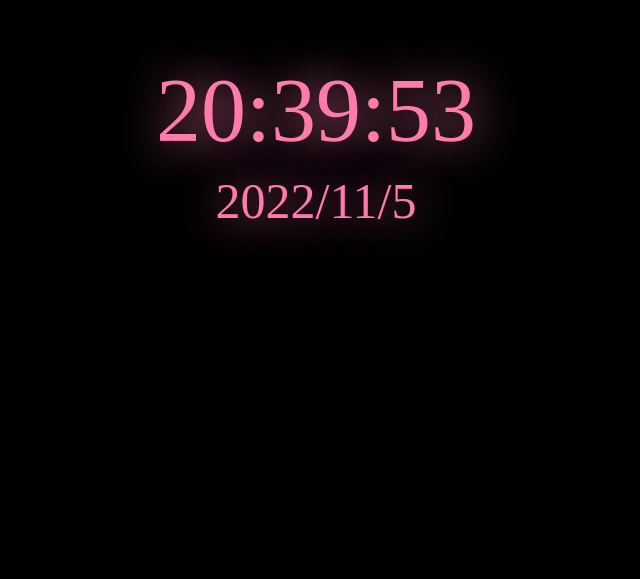
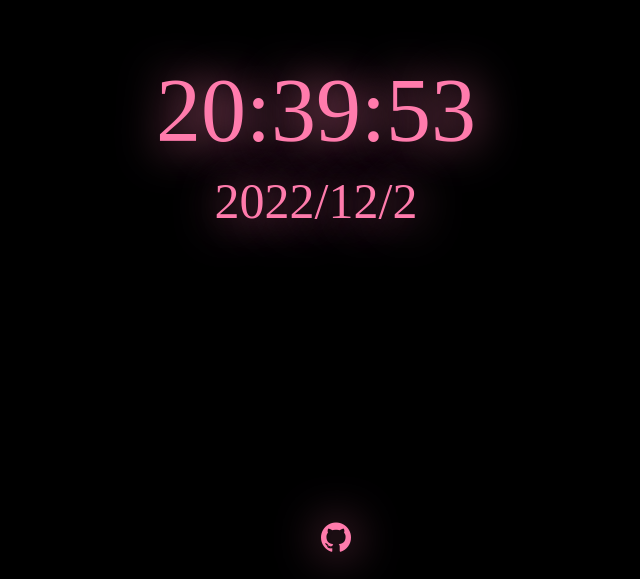
Before and after one commit to angeldollface/dolly-clock, a React (Create React App) app: page / in a window 1280 px wide. Shown: the part 221-800 px from the top of the page, without its empty margins (324-964 px from the left). Built offline with nearby package versions, Linux system fonts and the light colour scheme; a web font is replaced by a local one.

Commit message:
Hotfixes.

```diff
--- a/public/index.html
+++ b/public/index.html
@@ -5,6 +5,7 @@
     <meta name="theme-color" content="#000000" />
     <meta name="viewport" content="width=device-width, initial-scale=1" />
     <meta name="description" content="A clock for your browser home page."/>
+    <link rel="stylesheet" href="https://cdnjs.cloudflare.com/ajax/libs/font-awesome/4.7.0/css/font-awesome.min.css"/>
     <link rel="manifest" href="%PUBLIC_URL%/manifest.json" />
     <title>DOLLY CLOCK</title>
   </head>
--- a/src/App.tsx
+++ b/src/App.tsx
@@ -6,11 +6,15 @@ Licensed under the MIT license.
 // Loading the component where
 // the 3D things happen.
 import ClockCog from './ClockCog';
+import FooterCog from './FooterCog';
 
 // Regsitering it.
 function App() {
   return (
-   <ClockCog/>
+   <>
+    <ClockCog/>
+    <FooterCog/>
+   </>
   );
 }
 
--- a/src/ClockCog.tsx
+++ b/src/ClockCog.tsx
@@ -41,8 +41,8 @@ export class ClockCog extends React.Component<
     let minutes: number = this.state.now.getMinutes();
     let seconds: number = this.state.now.getSeconds();
     let year: number = this.state.now.getFullYear();
-    let month: number = this.state.now.getMonth();
-    let day: number = this.state.now.getDay();
+    let month: number = this.state.now.getMonth()+1;
+    let day: number = this.state.now.getDate();
     let timeString: string =
       hours.toString() + ':' + minutes.toString()
       + ':' + seconds.toString();
--- /dev/null
+++ b/src/FooterCog.tsx
@@ -0,0 +1,28 @@
+/*
+DOLLY CLOCK by Alexander Abraham, a.k.a. "Angel Dollface".
+Licensed under the MIT license.
+*/
+
+// Importing React to define our
+// component.
+import React from 'react';
+
+// Importing types for Typescript.
+import { ReactElement } from 'react';
+
+// Defining our class-based component.
+export class FooterCog extends React.Component {
+
+    // Returning our stateful
+    // clock element.
+    render(): ReactElement {
+        return (
+            <div className='footer'>
+             <a className='footer' href="https://github.com/angeldollface/dolly-clock">
+              <i className="fa fa-github"></i>
+             </a>
+            </div>
+        );
+    }
+}
+export default FooterCog;
--- a/src/global.scss
+++ b/src/global.scss
@@ -28,6 +28,8 @@ $fontColor: #FF7BAC;
 $glowColor: #FF7BAC;
 $glowradius: 45px;
 $stdFont: 'Ostrich';
+$hoverColor: #DF0045;
+$glowHoverColor: #DF0045;
 
 html, body {
     top: 0;
@@ -83,3 +85,28 @@ p.date {
     color: $fontColor;
     text-shadow: 1px 2px $glowradius $glowColor;
 }
+
+div.footer {
+    position: fixed;
+    width: 100vw;
+    bottom: 0;
+    right: 0;
+    left: 0;
+    margin: 0;
+    padding: 20px;
+    text-align: center;
+}
+
+a.footer {
+    color: $fontColor;
+    text-shadow: 1px 2px $glowradius $glowColor;
+    font-size: 35px;
+    padding: 0px;
+    margin: 0px;
+    transition-duration: 0.6s;
+}
+
+a.footer:hover {
+    color: $hoverColor;
+    text-shadow: 1px 2px $glowradius $glowHoverColor;
+}
```
